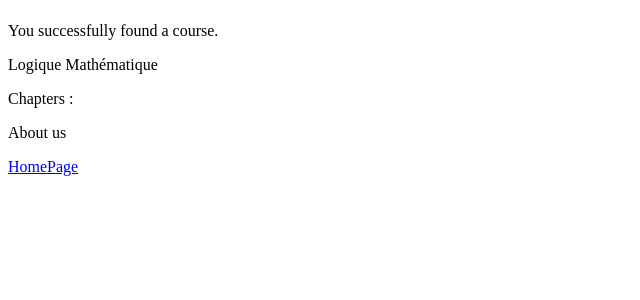
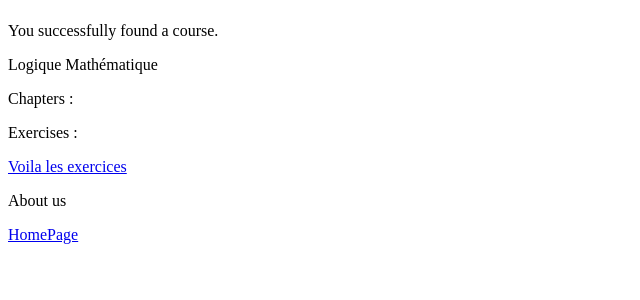
Before and after one commit to Fafookalfon/MathTree_Prototype, a Django app: a page that uses MathTree/Courses/templates/Courses/course_view.html in a window 1280 px wide. Shown: the part 84-384 px from the top of the page, without its empty margins (0-640 px from the left). Run offline with Django 3.2, Linux system fonts and the light colour scheme; data comes from the database, SQL or seed files in the repository; both versions use the stored data as it was after the commit.

Commit message:
Added exercises and basic exercises view

```diff
--- a/MathTree/Courses/templates/Courses/chapter_view.html
+++ b/MathTree/Courses/templates/Courses/chapter_view.html
@@ -2,6 +2,8 @@
 {% block content %}
 
 <p>You successfully found a chapter.</p>
-<p> {{chapter.name}}</p>
+<p> {{chapter.description}}</p>
+
+<a href="{% url 'page_view' chapter.course.name chapter.index 1%}">Start Learning !</a>
 
 {% endblock %}
--- a/MathTree/Courses/templates/Courses/course_view.html
+++ b/MathTree/Courses/templates/Courses/course_view.html
@@ -11,4 +11,8 @@
     {% endfor %}
 </ol>
 
+<p>Exercises :</p>
+
+<a href = "{% url 'exercises_view' course.name%}">Voila les exercices</a>
+
 {% endblock %}
--- a/MathTree/Courses/urls.py
+++ b/MathTree/Courses/urls.py
@@ -7,5 +7,6 @@
     path('<str:course_name>/', views.course_view, name="course_view"),
     path('<str:course_name>/<int:chapter_index>/', views.chapter_view, name= "chapter_view"),
     path('<str:course_name>/<int:chapter_index>/<int:page_index>', views.page_view, name="page_view"),
-    path('general_tree_view', views.general_tree_view, name="general_tree_view")
+    path('general_tree_view', views.general_tree_view, name="general_tree_view"),
+    path('<str:course_name>/exercises_view', views.exercises_view, name="exercises_view")
 ]
--- a/MathTree/Courses/views.py
+++ b/MathTree/Courses/views.py
@@ -25,6 +25,11 @@
 
     page = ChapterPage.objects.filter(chapter__course__name=course_name, chapter__index=chapter_index, index=page_index).first()
     return render(request, 'Courses/page_view.html', {"page" : page})
+
+def exercises_view(request, course_name) :
+
+    course = Course.objects.filter(name=course_name).first()
+    return render(request, 'Courses/exercises_view.html', {"course" : course})
 
 ### This is dedicated to generating all the json necessary for the tree rendering. ###
 
```
Also changed, not shown: MathTree/Courses/templates/Courses/exercises_view.html (added, +15 -0 lines), MathTree/db.sqlite3.
